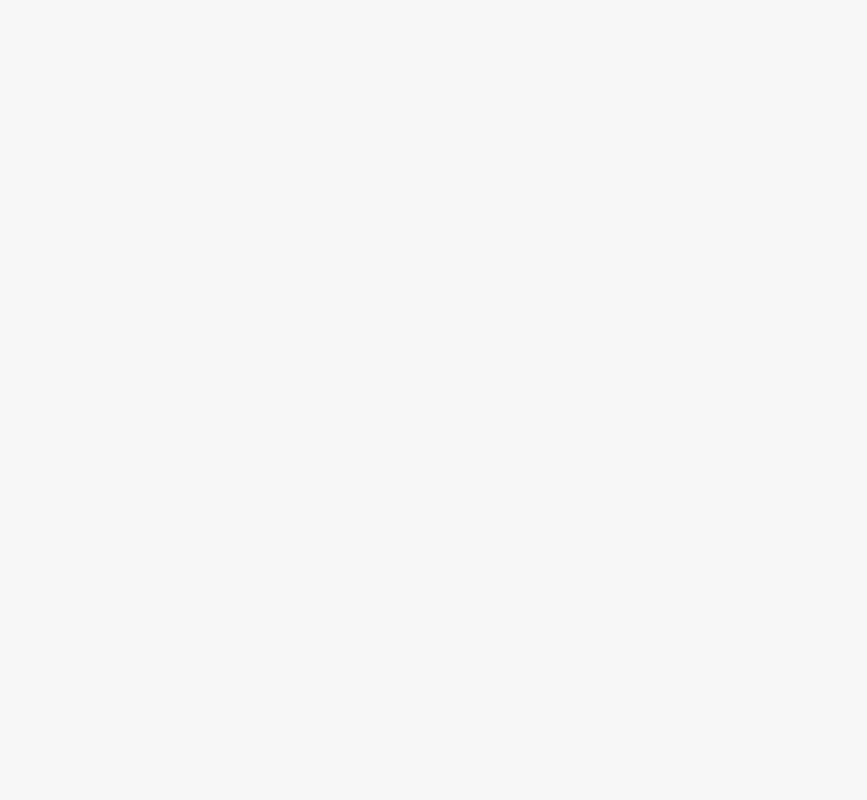
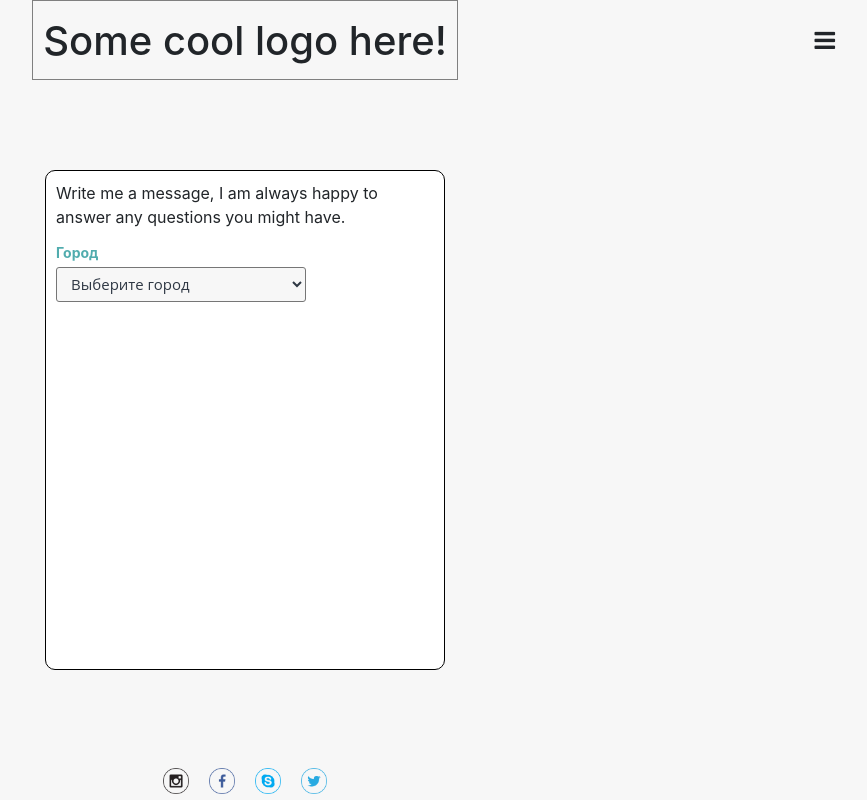
Before and after one commit to Yauheni-Butski/nitka-angular-site, an Angular app: page /booking in a window 1280 px wide. Before the commit this address led to /. Shown: the whole page, without its empty margins (395-1262 px from the left). Built offline with nearby package versions, Linux system fonts and the light colour scheme.

Commit message:
Just add page for booking-day.

```diff
--- a/src/app/app-routing.module.ts
+++ b/src/app/app-routing.module.ts
@@ -3,6 +3,7 @@ import { RouterModule, Routes } from '@angular/router';
 
 import { CategoryComponent } from './components/category/category.component';
 import { SectionComponent } from './components/section/section.component';
+import { BookingDayComponent } from './components/booking-day/booking-day.component';
 
 /* Layouts */
 import { SiteLayoutComponent } from './_layout/site-layout/site-layout.component';
@@ -16,7 +17,8 @@ const routes: Routes = [
     children: [
       { path: '', component: CategoryComponent, pathMatch: 'full' },
       { path: 'category/:id', component: CategoryComponent, runGuardsAndResolvers: 'paramsChange' },
-      { path: 'section/:id', component: SectionComponent }
+      { path: 'section/:id', component: SectionComponent },
+      { path: 'booking', component: BookingDayComponent }
     ]
   },
 ]
--- a/src/app/app.module.ts
+++ b/src/app/app.module.ts
@@ -13,6 +13,8 @@ import { InnerNavComponent } from './components/_shared/inner-nav/inner-nav.comp
 import { LoadingSpinnerComponent } from './components/_shared/loading-spinner/loading-spinner.component';
 import { GalerryImagePlateComponent } from './components/galerry-image-plate/galerry-image-plate.component';
 import { ImageViewerComponent } from './components/image-viewer/image-viewer.component';
+import { BookingDayComponent } from './components/booking-day/booking-day.component';
+
 import { MouseWheelHzScrollDirective } from './directives/mouse-whell-hz-scroll.directive';
 
 import { AdminModule } from './admin/admin.module';
@@ -36,7 +38,8 @@ import { SiteFooterComponent } from './_layout/site-footer/site-footer.component
     LoadingSpinnerComponent,
     GalerryImagePlateComponent,
     ImageViewerComponent,
-    MouseWheelHzScrollDirective
+    MouseWheelHzScrollDirective,
+    BookingDayComponent
   ],
   imports: [
     BrowserModule,
--- /dev/null
+++ b/src/app/components/booking-day/booking-day.component.html
@@ -0,0 +1,16 @@
+<div class="booking-day-container">
+  <div class="booking-day-form-wrapper">
+    <div class="form-el">
+        <p>Write me a message, I am always happy to answer any questions you might have.</p>
+    </div>
+    <div class="form-el">
+      <label for="city">Город</label>
+      <select class="cust-input" id="city" required aria-placeholder="" title=""> <!-- custom-select d-block -->
+        <option value hidden selected="selected">Выберите город</option>
+        <option value="1">Минск</option>
+        <option value="2">Могилёв</option>
+        <option value="0">Другой</option>
+      </select>
+    </div>
+  </div>
+</div>
--- /dev/null
+++ b/src/app/components/booking-day/booking-day.component.scss
@@ -0,0 +1,54 @@
+.booking-day-container{
+    position: relative;
+    height: 100%;
+    width: 100%;
+
+    .booking-day-form-wrapper{
+        position: absolute;
+        top: 0;
+        bottom: 0;
+        left: 0;
+        right: 0;
+        margin: auto auto;
+
+        width: 400px;
+        height: 500px;
+
+        border: solid 1px black;
+        border-radius: 10px;
+        padding: 10px;
+        background-color: #ffffff;
+
+        .form-el{
+            width: 100%;
+
+            label{
+                display: block;
+                line-height: 1.2;
+                margin-bottom: 5px;
+                color: #51acae;
+                font-size: 14px;
+                font-weight: bold;
+                user-select: none;
+            }
+
+            .cust-input{
+                display: block;
+                height: 35px;
+                border-radius: 2px;
+                background-color: #f7f7f7;
+                width: 250px;
+                padding: 0 10px;
+                border-radius: 3px;
+
+                color: #2f3844;
+                font-size: 15px;
+                font-family: "Open Sans";
+            }
+
+            select.cust-input{
+                cursor: pointer;
+            }
+        }
+    }
+}
--- /dev/null
+++ b/src/app/components/booking-day/booking-day.component.ts
@@ -0,0 +1,15 @@
+import { Component, OnInit } from '@angular/core';
+
+@Component({
+  selector: 'app-booking-day',
+  templateUrl: './booking-day.component.html',
+  styleUrls: ['./booking-day.component.scss']
+})
+export class BookingDayComponent implements OnInit {
+
+  constructor() { }
+
+  ngOnInit() {
+  }
+
+}
--- a/src/app/components/galerry-image-plate/galerry-image-plate.component.html
+++ b/src/app/components/galerry-image-plate/galerry-image-plate.component.html
@@ -5,6 +5,7 @@
           <div class="action-wrapper" (click)="this.zoomImage()">
               <i class="material-icons action-icon">zoom_in</i>
           </div>
+          <!-- TODO. Может всё таки убираем отсюда лайк? -->
           <div class="action-wrapper" (click)="this.toggleLikeImage()">
             <i class="material-icons action-icon like-icon" [class.liked]="imagePlate?.isUserLike">favorite_border</i>
             <span class="like-count" [class.active]="imagePlate?.isUserLike">{{imagePlate?.likeCount}}</span>
```
Also changed, not shown: 1 other file (tests, documents, lock files or other folders).
